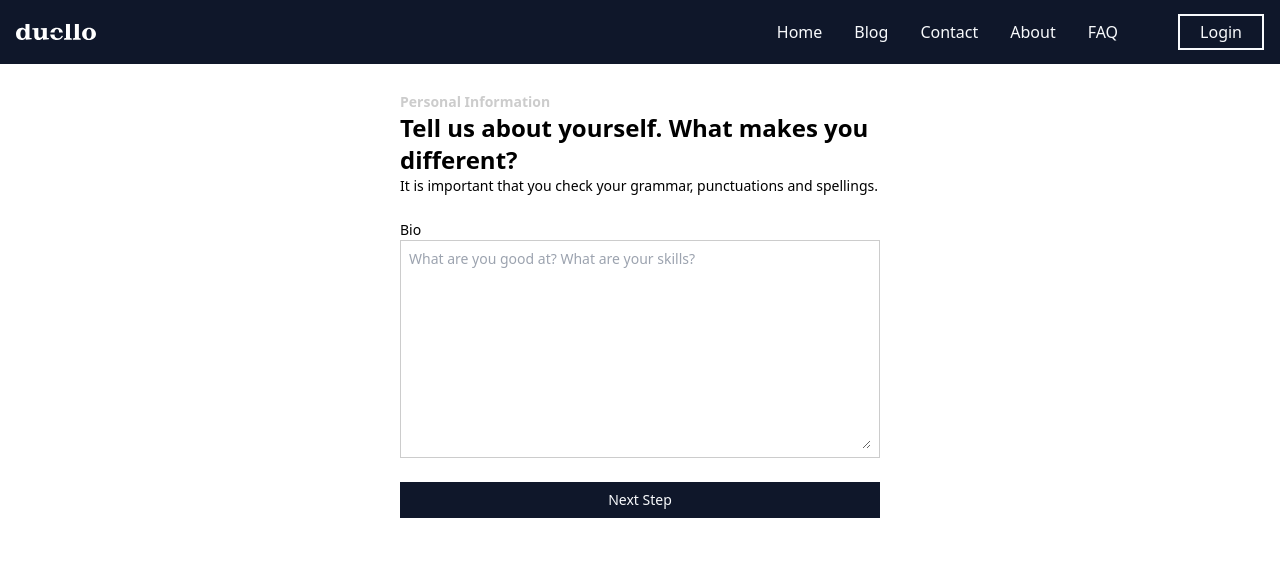
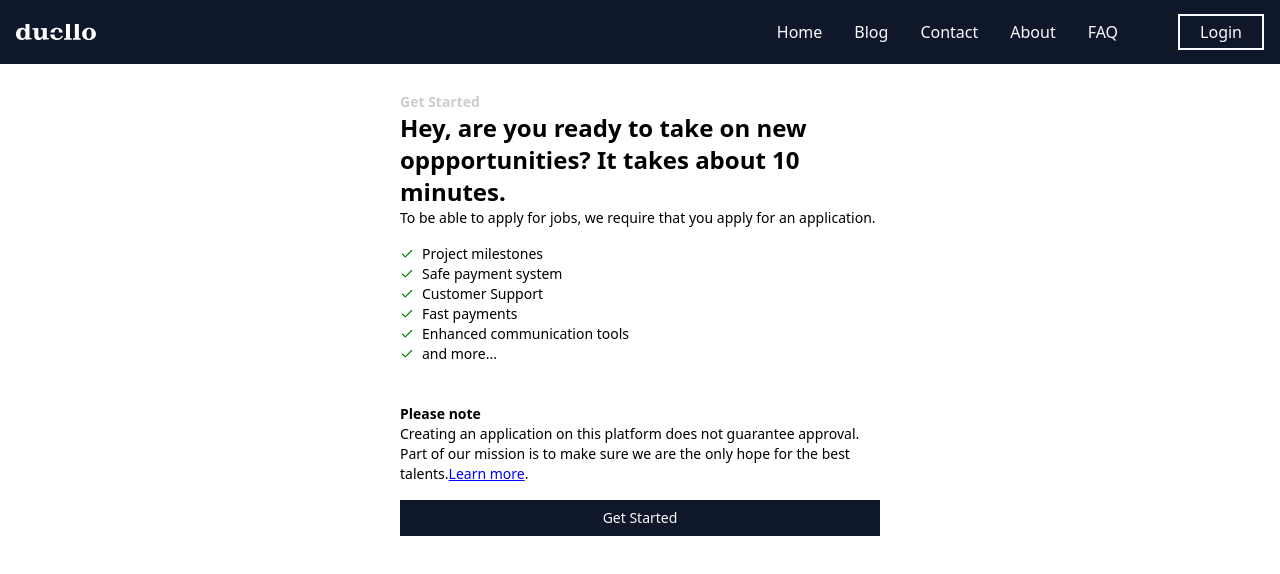
Before and after one commit to ErrolNtetha/lancing-client, a Next.js app: page /apply in a window 1280 px wide. Shown: the top 574 px of the page. Built offline with nearby package versions, Linux system fonts and the light colour scheme; no server answers; the database is empty.

Commit message:
feat: added welcome component in the index

```diff
--- a/app/apply/createApplication.tsx
+++ b/app/apply/createApplication.tsx
@@ -13,6 +13,7 @@ import { Portfolio } from './portfolio';
 import { useAuth } from '../../hooks/useAuth';
 import { WorkExperience } from './workExperience';
 import { Education } from './education';
+import { Welcome } from './welcome';
 
 const registrationSchema = z.object({
     bio: z.string().min(30, 'About is too short. It must be at least 30 characters long.'),
@@ -92,7 +93,8 @@ export const CreateApplication = () => {
     };
 
     const renderLoading = loading ? 'Submitting application...' : 'Submit Application';
-    const buttonText = `${lastPage ? renderLoading : 'Next Step'}`;
+    const isFirstPage = (currentPage === 0) ? 'Get Started' : 'Next Step';
+    const buttonText = `${lastPage ? renderLoading : isFirstPage}`;
 
     const navButton = (
         <section className='fixed md:relative bg-white bottom-0 left-0 w-full p-2 md:p-0 mt-4 flex items-center justify-between'>
@@ -119,6 +121,10 @@ export const CreateApplication = () => {
     );
 
     const forms = [
+        <Welcome
+            key={9}
+            component={navButton}
+        />,
         <Personal
             key={0}
             register={register}
```
